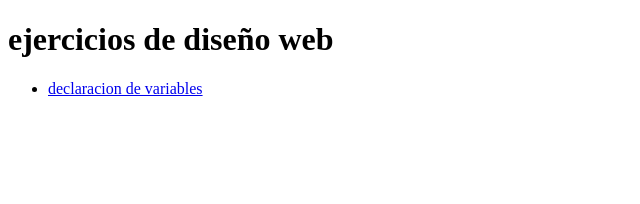
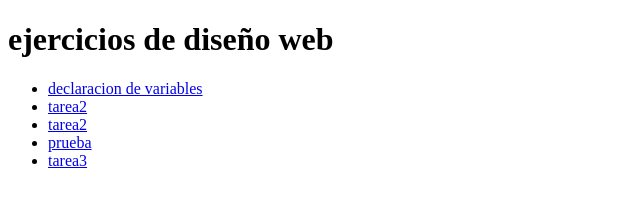
Before and after one commit to infogpstech25/webyect, a plain HTML site: page index.html in a window 1280 px wide. Shown: the whole page, without its empty margins (0-640 px from the left). Drawn offline with Linux system fonts and the light colour scheme.

Commit message:
Add files via upload

```diff
--- a/index.html
+++ b/index.html
@@ -11,7 +11,23 @@
 
         <ul>
             <li>
-                <a href="Variables.html">declaracion de variables</a>
+                <a href="tarea.index.html">declaracion de variables</a>
+                </li>
+                <li>
+                  <a href="tarea2sjs.html">tarea2</a>
+                </li>
+                <li>
+                    <a href="tareas2sjs.HTML">tarea2</a>
+                </li>
+                <li>
+                <a href="pruebajs.html"> prueba</a>
+
+                </li>
+                <li>
+                    <a href="index.html"> tarea3</a>
+                </li>
+
+
             </li>
 
         </ul>
```
